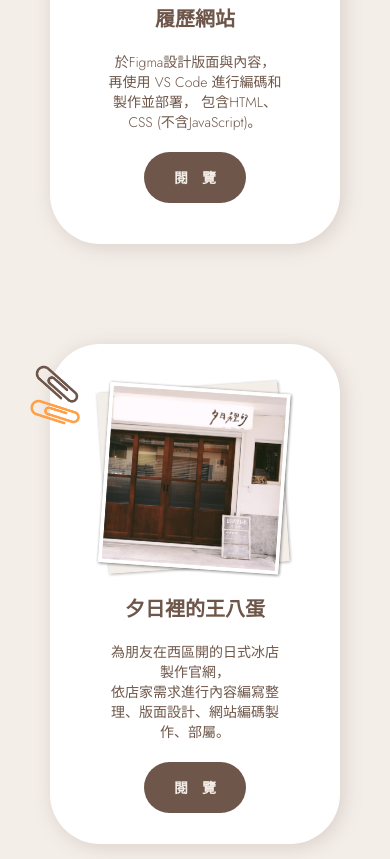
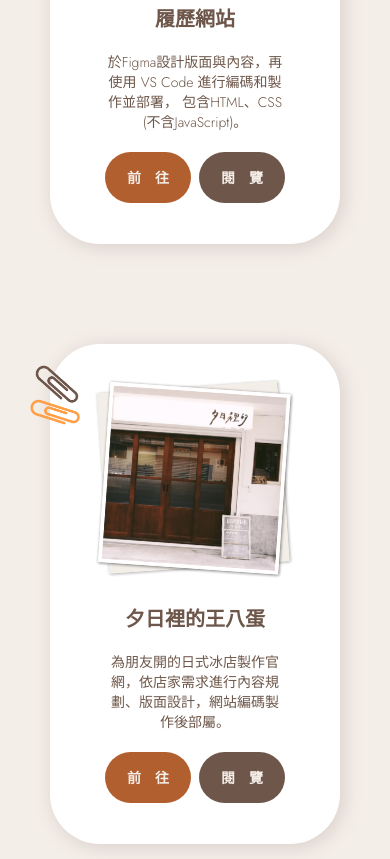
Before and after one commit to MimiJou/MimiJou.github.io, a plain HTML site: page work-UI.html in a window 390 px wide. Shown: the part 465-1324 px from the top of the page. Drawn offline with nearby package versions, Linux system fonts and the light colour scheme.

Commit message:
更新UI作品頁面

```diff
--- a/css/about.css
+++ b/css/about.css
@@ -472,7 +472,7 @@
     right: 365px;
   }
 }
-@media (max-width: 520px) {
+@media (max-width: 700px) {
   .about {
     width: 100%;
     height: 1200px;
--- a/css/work.css
+++ b/css/work.css
@@ -60,6 +60,7 @@
   font-size: 30px;
   font-weight: 600;
   margin-bottom: 30px;
+  text-align: center;
   font-family: "Jost", sans-serif;
   font-family: "Noto Sans TC", sans-serif;
 }
@@ -98,6 +99,12 @@
   justify-content: center;
   align-items: flex-start;
 }
+.draw-btn-box {
+  display: flex;
+  gap: 14px;
+  flex-direction: row;
+  justify-content: flex-start;
+}
 .draw-btn {
   font-size: 20px;
   font-weight: 600;
@@ -106,7 +113,7 @@
   background-color: #6e574a;
   border-radius: 50px;
   font-family: "Jost", sans-serif;
-  border: 0px solid #6e574a;
+  border: 0px solid;
   display: inline-block;
   padding: 25px 40px 25px 40px;
   margin: 40px 7px 0px 0px;
@@ -122,6 +129,33 @@
   transition: all 0.2s;
 }
 .draw-btn:active {
+  box-shadow: 0px 4px 8px rgba(110, 87, 74, 0.2);
+  transform: scale(0.98);
+}
+.draw-btn-2 {
+  font-size: 20px;
+  font-weight: 600;
+  color: #f4eee9;
+  font-family: "Jost", sans-serif;
+  background-color: #b25f2f;
+  border-radius: 50px;
+  font-family: "Jost", sans-serif;
+  border: 0px solid;
+  display: inline-block;
+  padding: 25px 40px 25px 40px;
+  margin: 40px 7px 0px 0px;
+  transition: all 0.5s;
+  box-shadow: #B25F2F(0, 0, 0, 0.35) 0px 5px 15px;
+  text-decoration: none;
+}
+.draw-btn-2:hover {
+  box-shadow: 0px 10px 10px 0px rgba(110, 87, 74, 0.2);
+  transform: scale(1.03);
+  transform: translateY(-8px);
+  cursor: pointer;
+  transition: all 0.2s;
+}
+.draw-btn-2:active {
   box-shadow: 0px 4px 8px rgba(110, 87, 74, 0.2);
   transform: scale(0.98);
 }
@@ -205,7 +239,12 @@
   }
   .draw-btn {
     font-size: 16px;
-    padding: 20px 35px 20px 35px;
+    padding: 20px 30px 20px 30px;
+    margin: 30px 0px 0px 0px;
+  }
+  .draw-btn-2 {
+    font-size: 16px;
+    padding: 20px 30px 20px 30px;
     margin: 30px 0px 0px 0px;
   }
   .draw-board h1 {
@@ -244,7 +283,7 @@
   }
   .draw-board {
     width: 560px;
-    height: 620px;
+    height: 60px;
     padding-top: 50px;
     padding-bottom: 50px;
     flex-direction: column;
@@ -258,7 +297,12 @@
   }
   .draw-btn {
     font-size: 16px;
-    padding: 20px 35px 20px 35px;
+    padding: 20px 30px 20px 30px;
+    margin: 20px 0px 0px 0px;
+  }
+  .draw-btn-2 {
+    font-size: 16px;
+    padding: 20px 30px 20px 30px;
     margin: 20px 0px 0px 0px;
   }
   .draw-board h1 {
@@ -267,7 +311,7 @@
   }
   .draw-board p {
     color: #6e574a;
-    text-align: left;
+    text-align: center;
     font-family: "Jost";
     font-size: 14px;
     font-weight: 500;
@@ -318,9 +362,20 @@
     height: 200px;
     gap: 20px;
   }
+  .draw-btn-box {
+    display: flex;
+    gap: 8px;
+    flex-direction: row;
+    justify-content: flex-start;
+  }
   .draw-btn {
     font-size: 14px;
-    padding: 15px 30px 15px 30px;
+    padding: 15px 22px 15px 22px;
+    margin: 0px 0px 0px 0px;
+  }
+  .draw-btn-2 {
+    font-size: 14px;
+    padding: 15px 22px 15px 22px;
     margin: 0px 0px 0px 0px;
   }
   .draw-board h1 {
--- a/work-UI.html
+++ b/work-UI.html
@@ -1,7 +1,7 @@
 <!DOCTYPE html>
 <html lang="en">
   <head>
-    <link rel="shortcut icon" href="favicon.ico" type="image/x-icon">
+    <link rel="shortcut icon" href="favicon.ico" type="image/x-icon" />
     <meta charset="UTF-8" />
     <meta name="viewport" content="width=device-width, initial-scale=1.0" />
     <title>Mimi的個人網站-UI&UX</title>
@@ -28,15 +28,19 @@
       href="https://fonts.googleapis.com/css2?family=Jost:wght@700&family=Noto+Sans+TC:wght@100;800&display=swap"
       rel="stylesheet"
     />
-    <link href="https://unpkg.com/aos@2.3.1/dist/aos.css" rel="stylesheet">
+    <link href="https://unpkg.com/aos@2.3.1/dist/aos.css" rel="stylesheet" />
   </head>
   <!--設計-->
   <body>
     <!--導覽列-->
     <!--手機-->
     <ul class="nav-list-phone">
-      <li class="nav-item-phone"><a class="nav-link" href="/index.html">回首頁</a></li>
-      <li class="nav-item-phone"><a class="nav-link" href="#work">其他作品</a></li>
+      <li class="nav-item-phone">
+        <a class="nav-link" href="/index.html">回首頁</a>
+      </li>
+      <li class="nav-item-phone">
+        <a class="nav-link" href="#work">其他作品</a>
+      </li>
     </ul>
     <!--電腦-->
     <section class="nav-outside">
@@ -48,31 +52,34 @@
           <span>Mimi Jou</span>
         </a>
         <div class="nav-list-box">
-          <li class="nav-item"><a class="nav-link" href="/index.html">回首頁</a></li>
+          <li class="nav-item">
+            <a class="nav-link" href="/index.html">回首頁</a>
+          </li>
           <ul class="nav-list">
-            <li class="nav-item"><a class="nav-link" href="#work">其他作品</a></li>
+            <li class="nav-item">
+              <a class="nav-link" href="#work">其他作品</a>
+            </li>
           </ul>
         </div>
         <!--隱藏選單-->
         <button type="button" class="nav-list-btn">
-        <img class="nav-list-img"src="./img/三.png" alt="btn"/>
+          <img class="nav-list-img" src="./img/三.png" alt="btn" />
         </button>
       </nav>
     </section>
     <!--作品-->
     <section class="draw">
       <!-- 標題 -->
-      <div class="draw-title"
-      data-aos="fade-up"
-      data-aos-duration="2000"
-      >
+      <div class="draw-title" data-aos="fade-up" data-aos-duration="2000">
         <h1>UI&UX</h1>
         <img src="../img/底線.png" />
       </div>
       <!-- UI1 -->
-      <div class="draw-board"
+      <div
+        class="draw-board"
         data-aos="fade-up"
-      data-aos-duration="2000" data-aos-delay="300"
+        data-aos-duration="2000"
+        data-aos-delay="300"
       >
         <!-- 裝飾 -->
         <img class="paper-clip" src="../img/迴紋針.png" />
@@ -83,23 +90,28 @@
         <div class="draw-content">
           <h1>履歷網站</h1>
           <p>
-            於Figma設計版面與內容，
-          </br>再使用 VS Code 進行編碼和製作並部署，
-            包含HTML、CSS (不含JavaScript)。</p>
+            於Figma設計版面與內容，再使用 VS Code 進行編碼和製作並部署，
+            包含HTML、CSS (不含JavaScript)。
+          </p>
           <!-- 按鈕 -->
+          <div class="draw-btn-box">
+            <a
+              target="_blank"
+              class="draw-btn-2"
+              href="https://mimijou.github.io/index.html"
+              >前　往
+            </a>
             <a
               target="_blank"
               class="draw-btn"
-            href="https://mimijou.github.io/index.html"
+              href="https://western-chatter-58e.notion.site/Mimi-bf898584c7c54714a008a4a50607ae52"
               >閱　覽
             </a>
           </div>
         </div>
+      </div>
       <!-- UI2 -->
-      <div class="draw-board"
-      data-aos="fade-up"
-      data-aos-duration="2000"
-      >
+      <div class="draw-board" data-aos="fade-up" data-aos-duration="2000">
         <!-- 裝飾 -->
         <img class="paper-clip" src="../img/迴紋針.png" />
         <!-- 圖片 -->
@@ -109,23 +121,27 @@
         <div class="draw-content">
           <h1>夕日裡的王八蛋</h1>
           <p>
-            為朋友在西區開的日式冰店製作官網，
-        </br>依店家需求進行內容編寫整理、版面設計、網站編碼製作、部屬。
+            為朋友開的日式冰店製作官網，依店家需求進行內容規劃、版面設計，網站編碼製作後部屬。
           </p>
           <!-- 按鈕 -->
+          <div class="draw-btn-box">
+            <a
+              target="_blank"
+              class="draw-btn-2"
+              href="https://8ka8kakigori.netlify.app/"
+              >前　往
+            </a>
             <a
               target="_blank"
               class="draw-btn"
-            href="https://8ka8kakigori.netlify.app/"
+              href="https://western-chatter-58e.notion.site/daab149cad234d26bd2b522ab7f87627"
               >閱　覽
             </a>
           </div>
         </div>
+      </div>
       <!-- UI3 -->
-      <div class="draw-board"
-      data-aos="fade-up"
-      data-aos-duration="2000"
-     >
+      <div class="draw-board" data-aos="fade-up" data-aos-duration="2000">
         <!-- 裝飾 -->
         <img class="paper-clip" src="../img/迴紋針.png" />
         <!-- 圖片 -->
@@ -133,45 +149,40 @@
         <img class="draw-pht2" src="../img/./紙.png" />
         <!-- 文字 -->
         <div class="draw-content">
-              <h1>諾貝爾奶凍捲(redesign)</h1>
-              <p>
-                還在弄
-              </br>還在弄。
-              </p>
+          <h1>雨田家官網 <span style="font-weight: 200">redesign</span></h1>
+          <p>還在弄還在弄還在弄還在弄還在弄還在弄還在弄</p>
           <!-- 按鈕 -->
-              <a
-                target="_blank"
-                class="draw-btn"
-                href="#"
-                >閱　覽
-              </a>
+          <a target="_blank" class="draw-btn" href="#">閱　覽 </a>
         </div>
       </div>
     </section>
     <!--作品選項-->
-    <section id="work" class="work"
+    <section
+      id="work"
+      class="work"
       data-aos="fade-up"
       data-aos-duration="2000"
-      data-aos-once="false">
+      data-aos-once="false"
+    >
       <div class="work-title">
         <h1>作品集</h1>
         <img src="../img/底線.png" />
       </div>
       <div class="work-item">
         <div class="item-box">
-          <a  href="./work-draw.html" class="work-draw"></a>
+          <a href="./work-draw.html" class="work-draw"></a>
           <p>插畫</p>
         </div>
         <div class="item-box">
-          <a  href="./work-design.html" class="work-design"></a>
+          <a href="./work-design.html" class="work-design"></a>
           <p>設計</p>
         </div>
         <div class="item-box">
-          <a  href="./work-vedio.html" class="work-vedio"></a>
+          <a href="./work-vedio.html" class="work-vedio"></a>
           <p>剪輯</p>
         </div>
         <div class="item-box">
-          <a  href="./work-UI.html" class="work-UI"></a>
+          <a href="./work-UI.html" class="work-UI"></a>
           <p>UI&UX</p>
         </div>
       </div>
@@ -180,13 +191,16 @@
     <section class="lowest">
       <div class="information">
         <div class="information-item">
-         <img src="../img/🦆 ig.png"/><p>ika_ink_</p>
+          <img src="../img/🦆 ig.png" />
+          <p>ika_ink_</p>
         </div>
         <div class="information-item">
-         <img src="../img/🦆 map.png"/><p>台中市東區</p>
+          <img src="../img/🦆 map.png" />
+          <p>台中市東區</p>
         </div>
         <div class="information-item">
-         <img src="../img/🦆 mail.png"/><p>oneyeen235@gmail.com</p>
+          <img src="../img/🦆 mail.png" />
+          <p>oneyeen235@gmail.com</p>
         </div>
       </div>
     </section>
```
Also changed, not shown: img/UI-1.png. Lines whose indentation alone changed are shown as unchanged.
